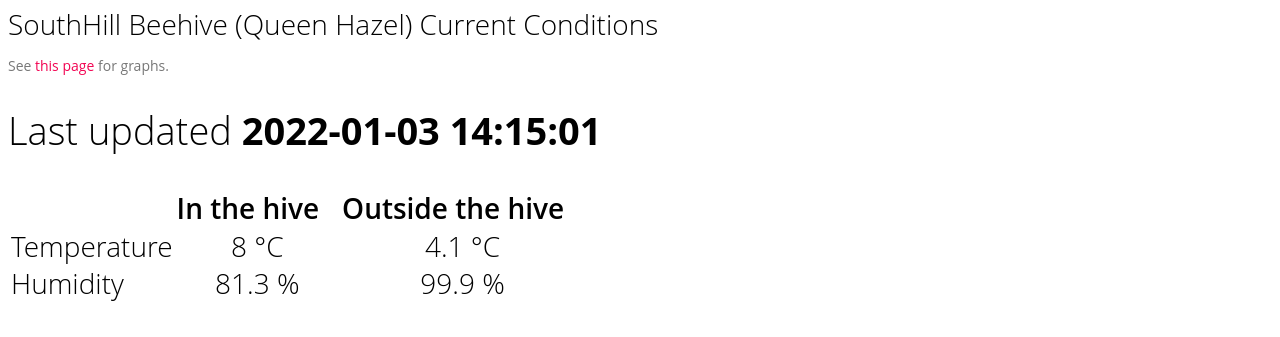
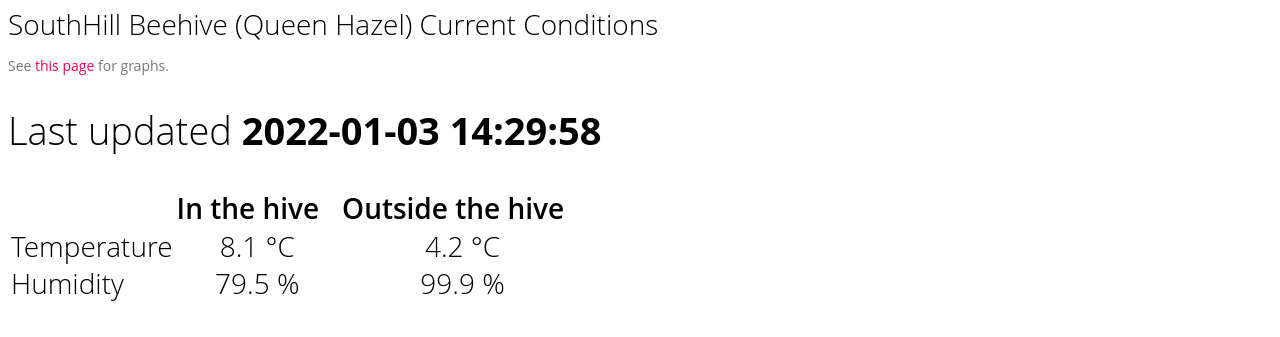
Before and after one commit to lhaslett/lhaslett.github.io, a plain HTML site: page about/index.html in a window 1280 px wide. Shown: the top 337 px of the page. Drawn offline with Linux system fonts and the light colour scheme.

Commit message:
Auto-update conditions

```diff
--- a/about/index.html
+++ b/about/index.html
@@ -11,7 +11,7 @@
 <br/><br/>
 
 
-<h1>Last updated  <b>2022-01-03 14:15:01</b></h1>
+<h1>Last updated  <b>2022-01-03 14:29:58</b></h1>
   <br/>
   <br/>
 
@@ -23,12 +23,12 @@
   </tr>
   <tr>
     <td>Temperature</td>
-    <td style="text-align:center">8 °C</td>
-    <td style="text-align:center">4.1 °C</td>
+    <td style="text-align:center">8.1 °C</td>
+    <td style="text-align:center">4.2 °C</td>
   </tr>
   <tr>
     <td>Humidity</td>
-    <td style="text-align:center">81.3 %</td>
+    <td style="text-align:center">79.5 %</td>
     <td style="text-align:center">99.9 %</td>
   </tr>
 </table>
```
